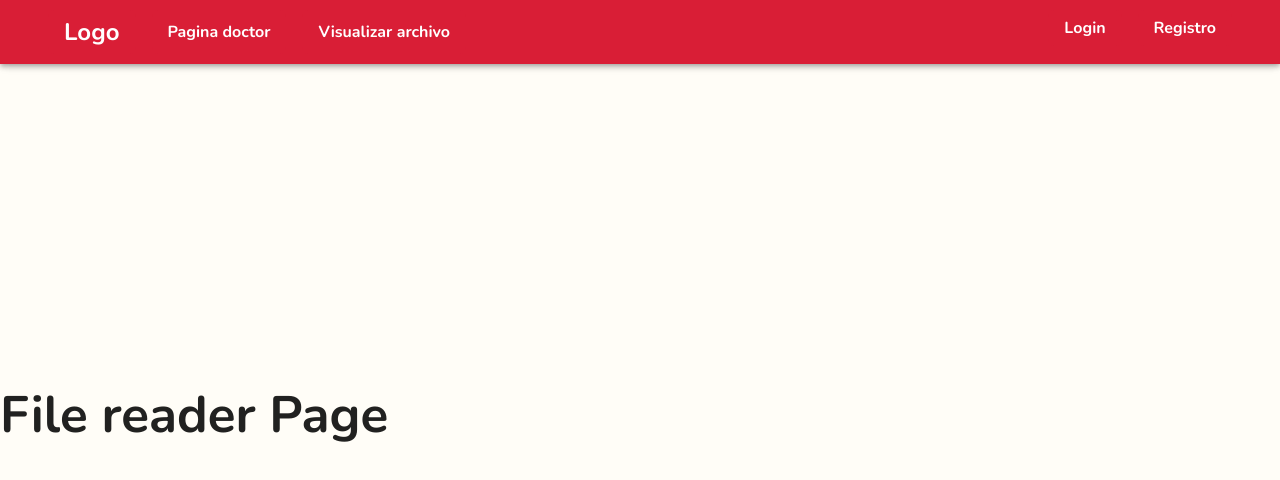
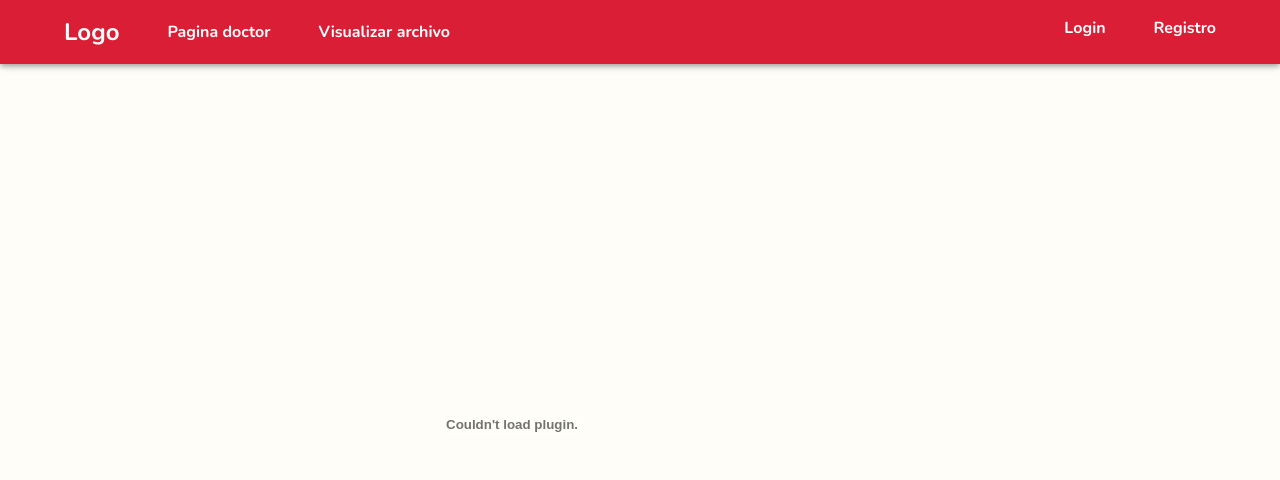
Before and after one commit to msambartolomeo/2023Q1-G8, a React (Vite) app in the folder client/react/: page /history in a window 1280 px wide. Shown: the top 480 px of the page. Built offline with nearby package versions, Linux system fonts and the light colour scheme.

Commit message:
fea: basic file reader done

```diff
--- a/client/react/src/pages/FileReader.tsx
+++ b/client/react/src/pages/FileReader.tsx
@@ -1,10 +1,30 @@
+import { Container, Typography } from "@mui/material";
 import { FC } from "react";
+import tp4_60135PDF from "../../public/tp4_60135.pdf";
 
 const FileReader: FC = () => {
 
     return(
-        <div>
-            <h1>File reader Page</h1>
+        <div
+        style={{
+            display: "flex",
+            alignItems: "center",
+            flexDirection: "column",
+            height: "90vh",
+            width: "80vw",
+        }}
+        >
+        <div style={{
+            height: "100%",
+            width: 1000,
+        }}>
+            <object
+                data={tp4_60135PDF}
+                type="application/pdf"
+                width="100%"
+                height="98%"
+            />
+        </div>
         </div>
     );
 }
```
Also changed, not shown: 1 other file (tests, documents, lock files or other folders).
